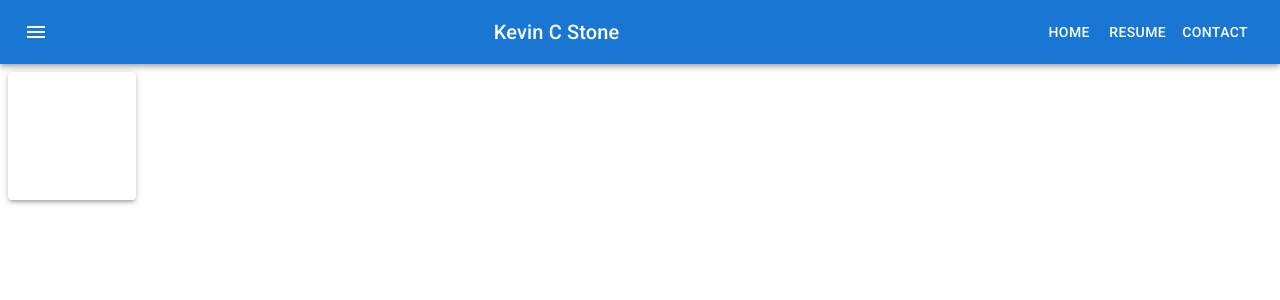
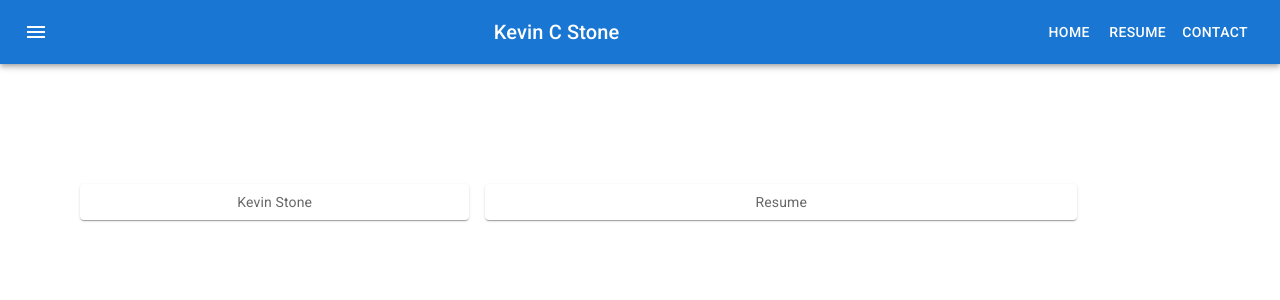
Before and after one commit to kevinseestone/resume-site-app, a React (Create React App) app: page / in a window 1280 px wide. Shown: the top 300 px of the page. Built offline with nearby package versions, Linux system fonts and the light colour scheme.

Commit message:
created outline for resume page

```diff
--- a/src/MainCard.js
+++ b/src/MainCard.js
@@ -1,22 +1,34 @@
 import * as React from 'react';
+import { styled } from '@mui/material/styles';
 import Box from '@mui/material/Box';
 import Paper from '@mui/material/Paper';
+import Grid from '@mui/material/Grid';
+import { Padding } from '@mui/icons-material';
+
+const Item = styled(Paper)(({ theme }) => ({
+    backgroundColor: theme.palette.mode === 'dark' ? '#1A2027' : '#fff',
+    ...theme.typography.body2,
+    padding: theme.spacing(1),
+    textAlign: 'center',
+    color: theme.palette.text.secondary,
+  }));
 
 const SimplePaper = () => {
     return (
-        <Box
-            sx={{
-                display: 'flex',
-                flexWrap: 'wrap',
-                '& > :not(style)': {
-                    m: 1,
-                    width: 128,
-                    height: 128,
-                },
-                }}
-        >
-            <Paper elevation={3} />
-        </Box>
+    <Box sx={{
+        flexGrow: 1,
+        paddingTop: 15,
+        paddingLeft: 10
+        }}>
+      <Grid container spacing={2}>
+        <Grid item md={4}>
+          <Item>Kevin Stone</Item>
+        </Grid>
+        <Grid item md={6}>
+          <Item>Resume</Item>
+        </Grid>
+      </Grid>
+    </Box>
     );
 }
 
```
Also changed, not shown: src/logo.svg (deleted).
